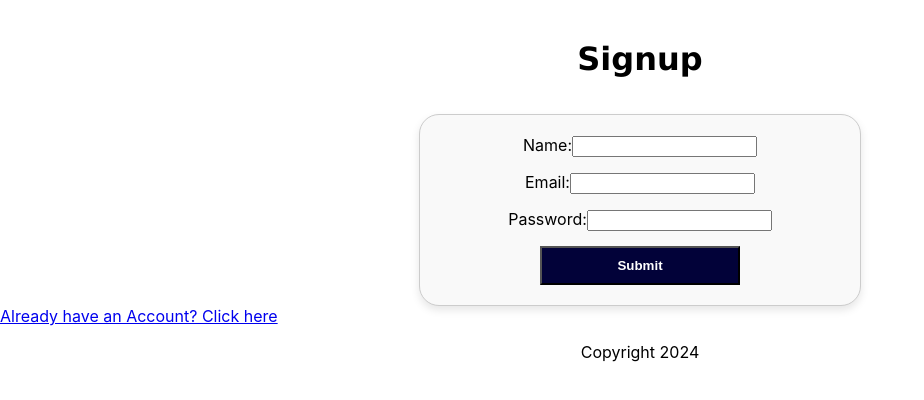
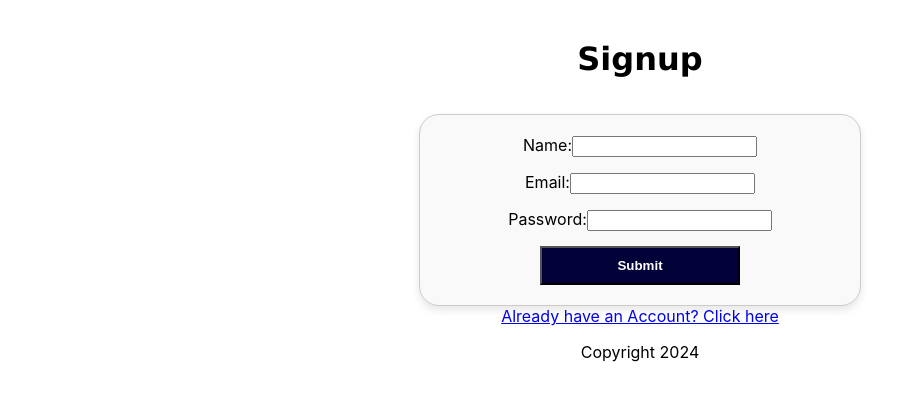
Before and after one commit to TomG87/application_frontend, a React (Create React App) app: page /register in a window 1280 px wide. Shown: the top 400 px of the page, without its empty margins (0-924 px from the left). Built offline with nearby package versions, Linux system fonts and the light colour scheme.

Commit message:
add text-align property to login link

```diff
--- a/src/App.css
+++ b/src/App.css
@@ -91,3 +91,7 @@ text-align: center;
   .register-link{
   text-align: center;
   }
+
+  .login-link{
+  text-align: center;
+  }
```
